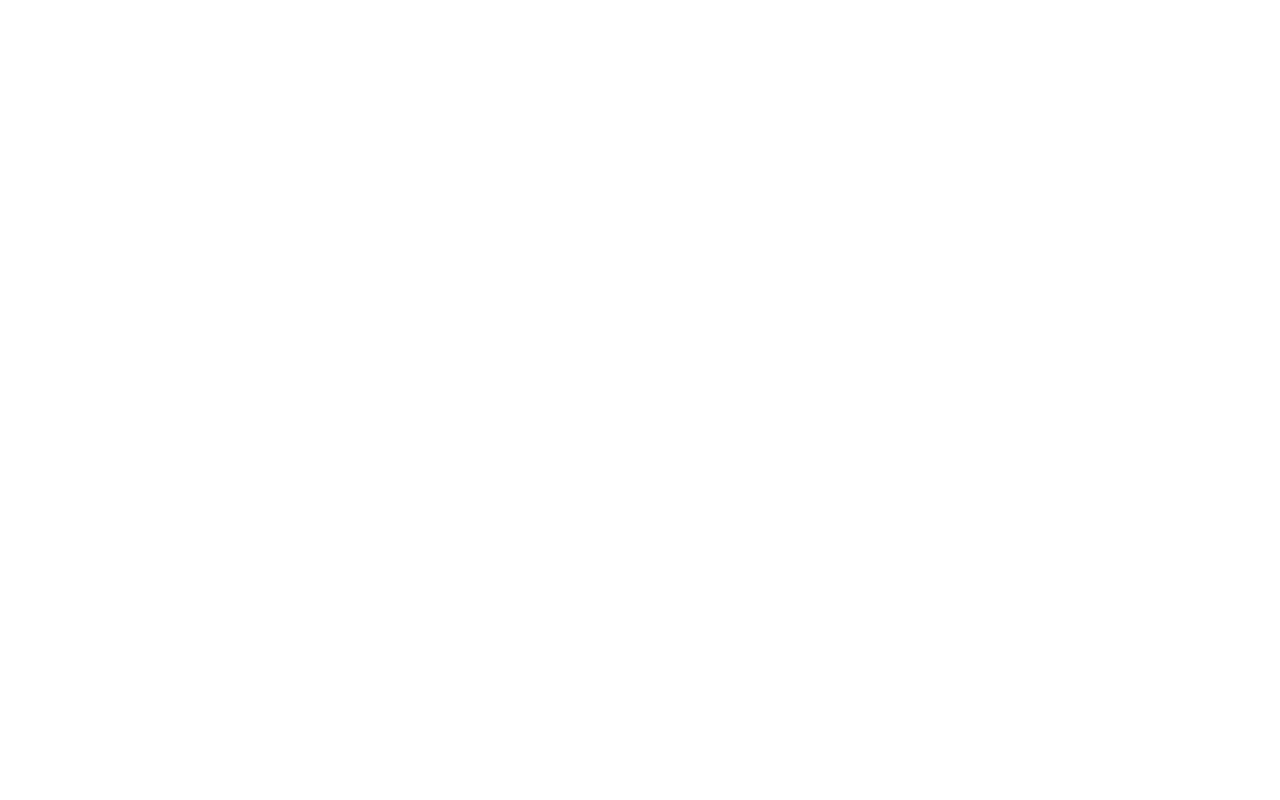
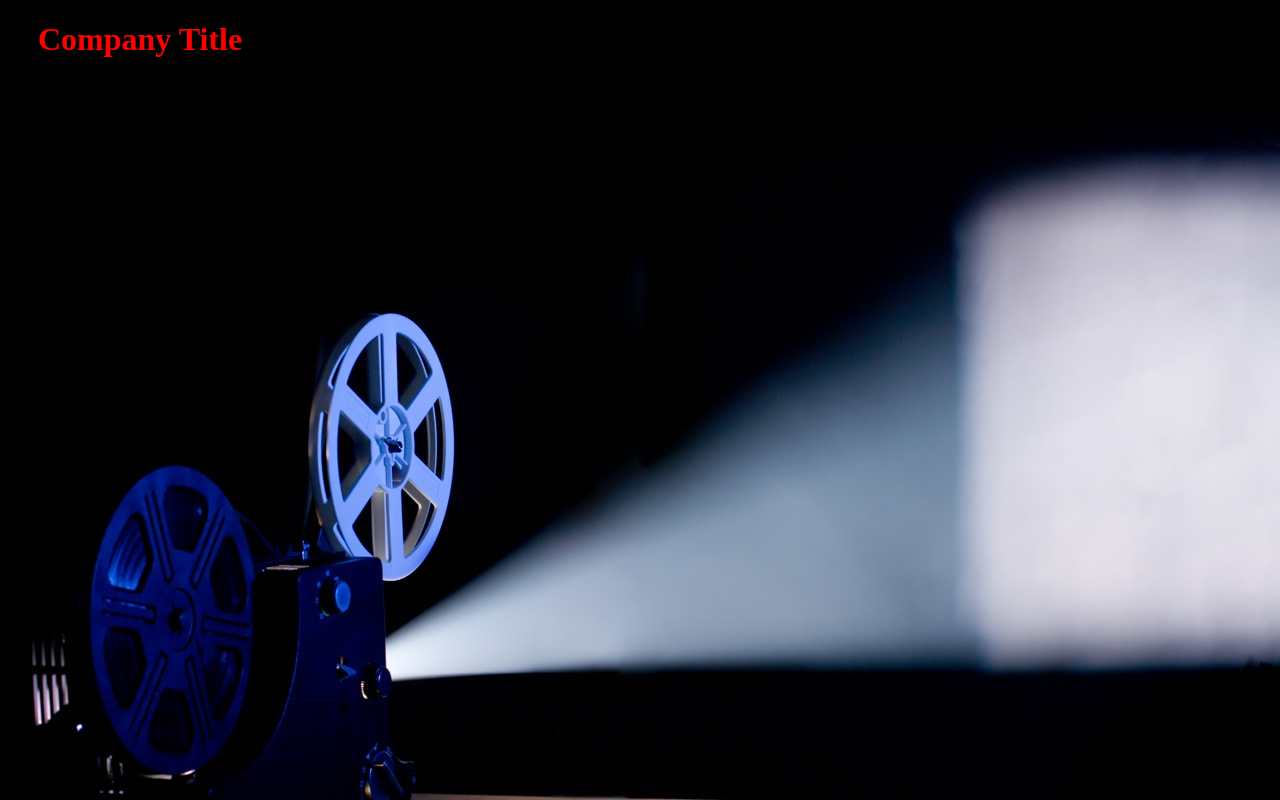
Before and after one commit to Junnnnne/webdxd-movie-website, a plain HTML site: page company.html in a window 1280 px wide. Drawn offline with Linux system fonts and the light colour scheme.

Commit message:
updateCompanytitle

```diff
--- a/company.html
+++ b/company.html
@@ -2,8 +2,10 @@
 <html>
 <head>
 	<title>company</title>
+	<link rel="stylesheet" type="text/css" href="css/style.css">
 </head>
 <body>
+	<h1 class="company">Company Title</h1>
 
 </body>
 </html>
--- a/css/style.css
+++ b/css/style.css
@@ -130,3 +130,7 @@
 	display:inline-block;
 	margin:10px;
 }
+
+.company {
+	color: red;
+}
```
